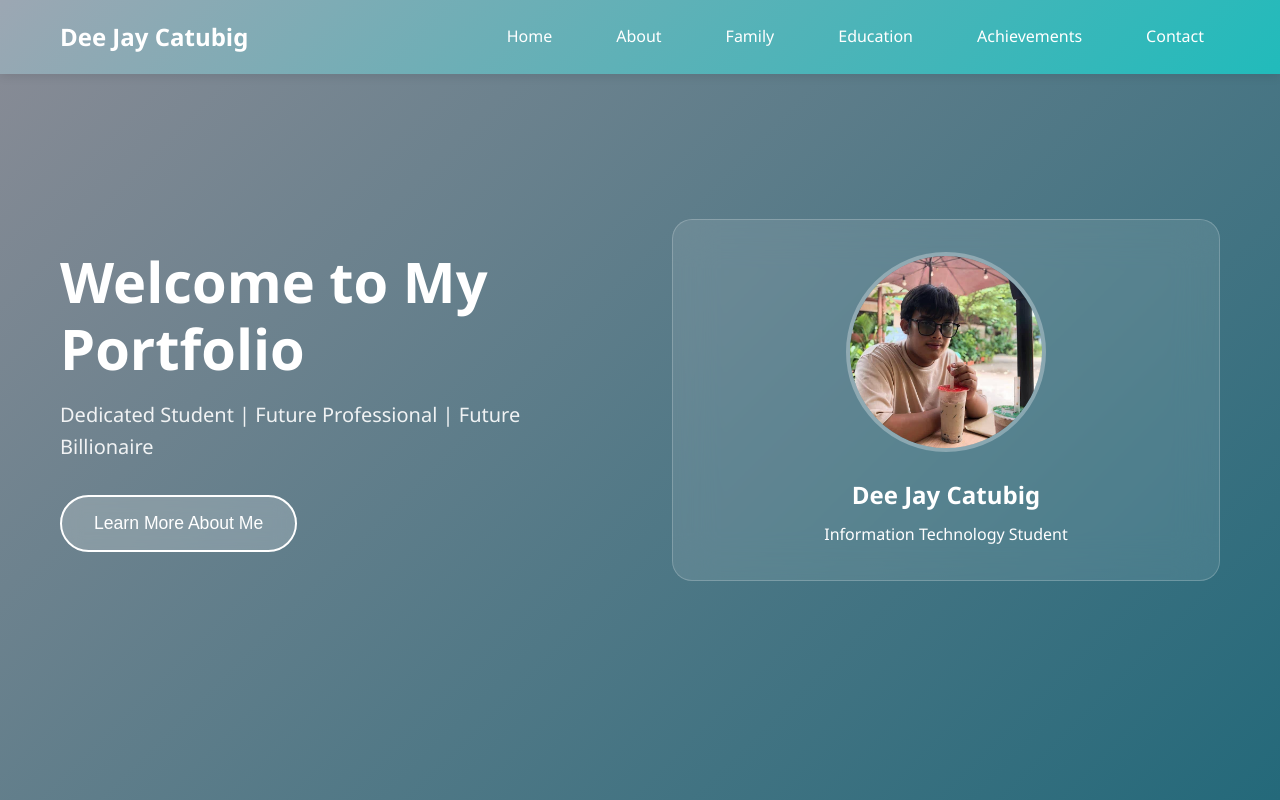
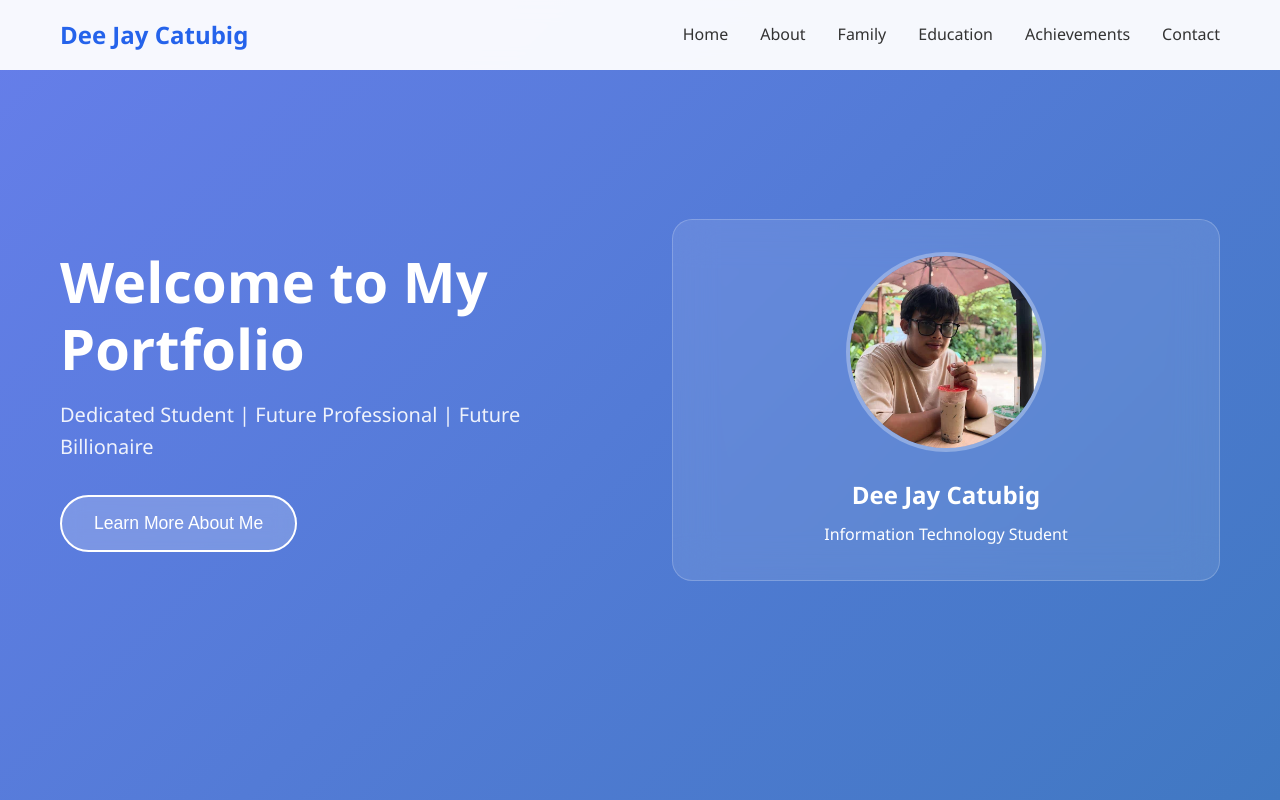
Before and after one commit to DeejayCats/webport2, a website built with Vite: page index.html in a window 1280 px wide. Shown: the top 800 px of the page. Built offline with nearby package versions, Linux system fonts and the light colour scheme.

Commit message:
Update style.css

```diff
--- a/style.css
+++ b/style.css
@@ -20,13 +20,14 @@ body {
 
 /* Navigation */
 .navbar {
-    background: linear-gradient(135deg, #9ca7b3 0%, #21bbbb 100%);
-    padding: 1rem 0;
     position: fixed;
     top: 0;
     width: 100%;
+    background: rgba(255, 255, 255, 0.95);
+    backdrop-filter: blur(10px);
     z-index: 1000;
-    box-shadow: 0 2px 10px rgba(0,0,0,0.1);
+    padding: 1rem 0;
+    transition: all 0.3s ease;
 }
 
 .nav-container {
@@ -39,8 +40,7 @@ body {
 }
 
 .nav-logo h2 {
-    color: white;
-    font-size: 1.5rem;
+    color: #2563eb;
     font-weight: 700;
 }
 
@@ -51,16 +51,48 @@ body {
 }
 
 .nav-link {
-    color: white;
     text-decoration: none;
+    color: #333;
     font-weight: 500;
-    transition: all 0.3s ease;
-    padding: 0.5rem 1rem;
-    border-radius: 25px;
+    transition: color 0.3s ease;
+    position: relative;
 }
 
 .nav-link:hover {
-    background: rgba(255,255,255,0.2);
+    color: #2563eb;
+}
+
+.nav-link::after {
+    content: '';
+    position: absolute;
+    width: 0;
+    height: 2px;
+    bottom: -5px;
+    left: 0;
+    background-color: #2563eb;
+    transition: width 0.3s ease;
+}
+
+.nav-link:hover::after {
+    width: 100%;
+}
+
+.logout-btn {
+    background: #ef4444;
+    color: white;
+    border: none;
+    padding: 0.5rem 1.5rem;
+    border-radius: 25px;
+    cursor: pointer;
+    font-weight: 500;
+    transition: all 0.3s ease;
+    display: flex;
+    align-items: center;
+    gap: 0.5rem;
+}
+
+.logout-btn:hover {
+    background: #dc2626;
     transform: translateY(-2px);
 }
 
@@ -73,7 +105,7 @@ body {
 .bar {
     width: 25px;
     height: 3px;
-    background: white;
+    background: #333;
     margin: 3px 0;
     transition: 0.3s;
 }
@@ -83,7 +115,7 @@ body {
     min-height: 100vh;
     display: flex;
     align-items: center;
-    background: linear-gradient(135deg, #8a8c96 0%, #24697a 100%);
+    background: linear-gradient(135deg, #667eea 0%, #4078c2 100%);
     color: white;
     padding-top: 80px;
 }
@@ -693,16 +725,16 @@ section {
 
 /* Responsive Design */
 @media (max-width: 768px) {
-    .nav-menu {
+     .nav-menu {
         position: fixed;
         left: -100%;
         top: 70px;
         flex-direction: column;
-        background: linear-gradient(135deg, #667eea 0%, #764ba2 100%);
+        background-color: white;
         width: 100%;
         text-align: center;
         transition: 0.3s;
-        box-shadow: 0 10px 27px rgba(0,0,0,0.05);
+        box-shadow: 0 10px 27px rgba(0, 0, 0, 0.05);
         padding: 2rem 0;
     }
 
@@ -800,10 +832,10 @@ html {
 }
 
 ::-webkit-scrollbar-thumb {
-    background: linear-gradient(135deg, #667eea 0%, #764ba2 100%);
+    background: linear-gradient(135deg, #82d2e0 0%, #91dee2 100%);
     border-radius: 4px;
 }
 
 ::-webkit-scrollbar-thumb:hover {
-    background: linear-gradient(135deg, #5a6fd8 0%, #6a4190 100%);
+    background: linear-gradient(135deg, #599fd8 0%, #637fca 100%);
 }
```
